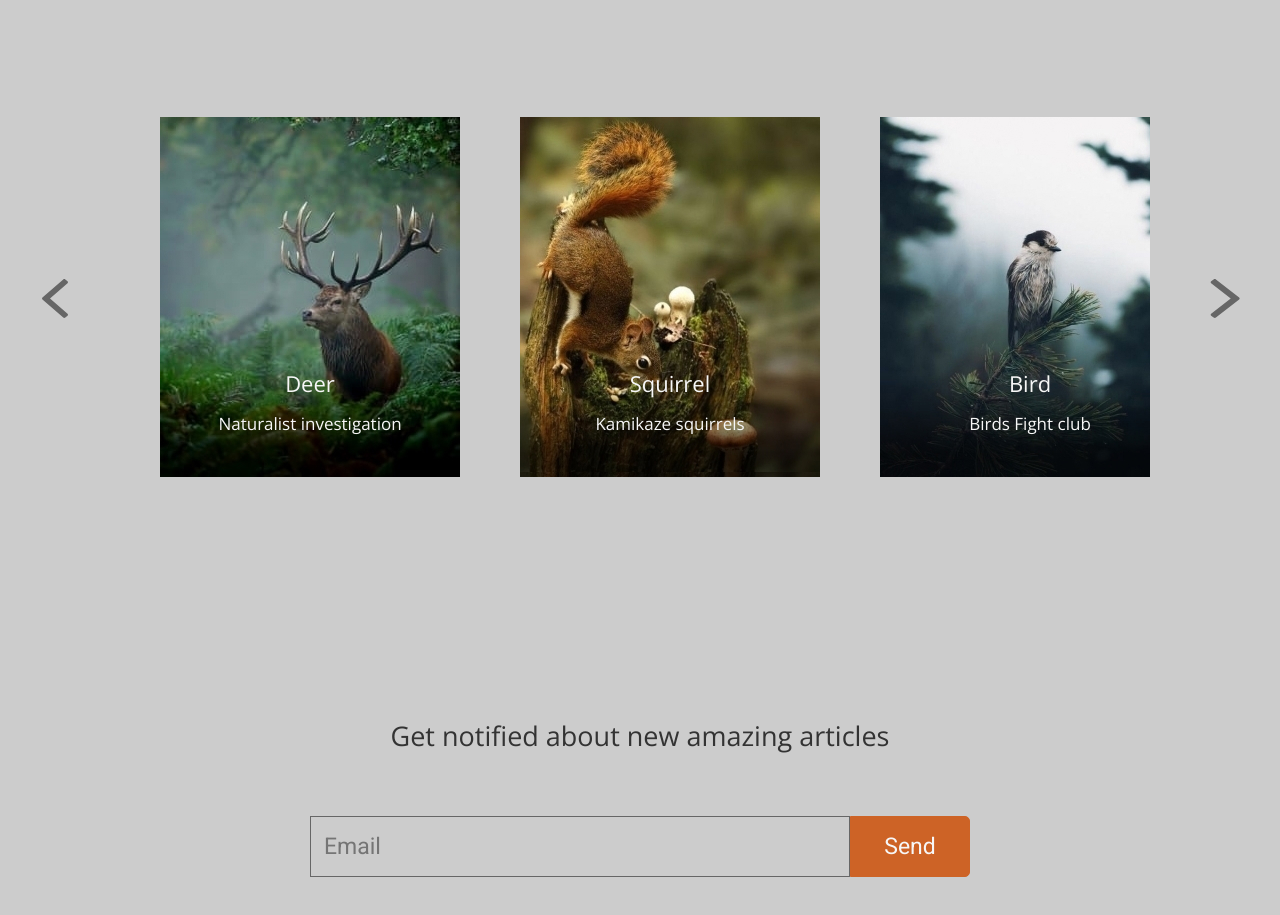
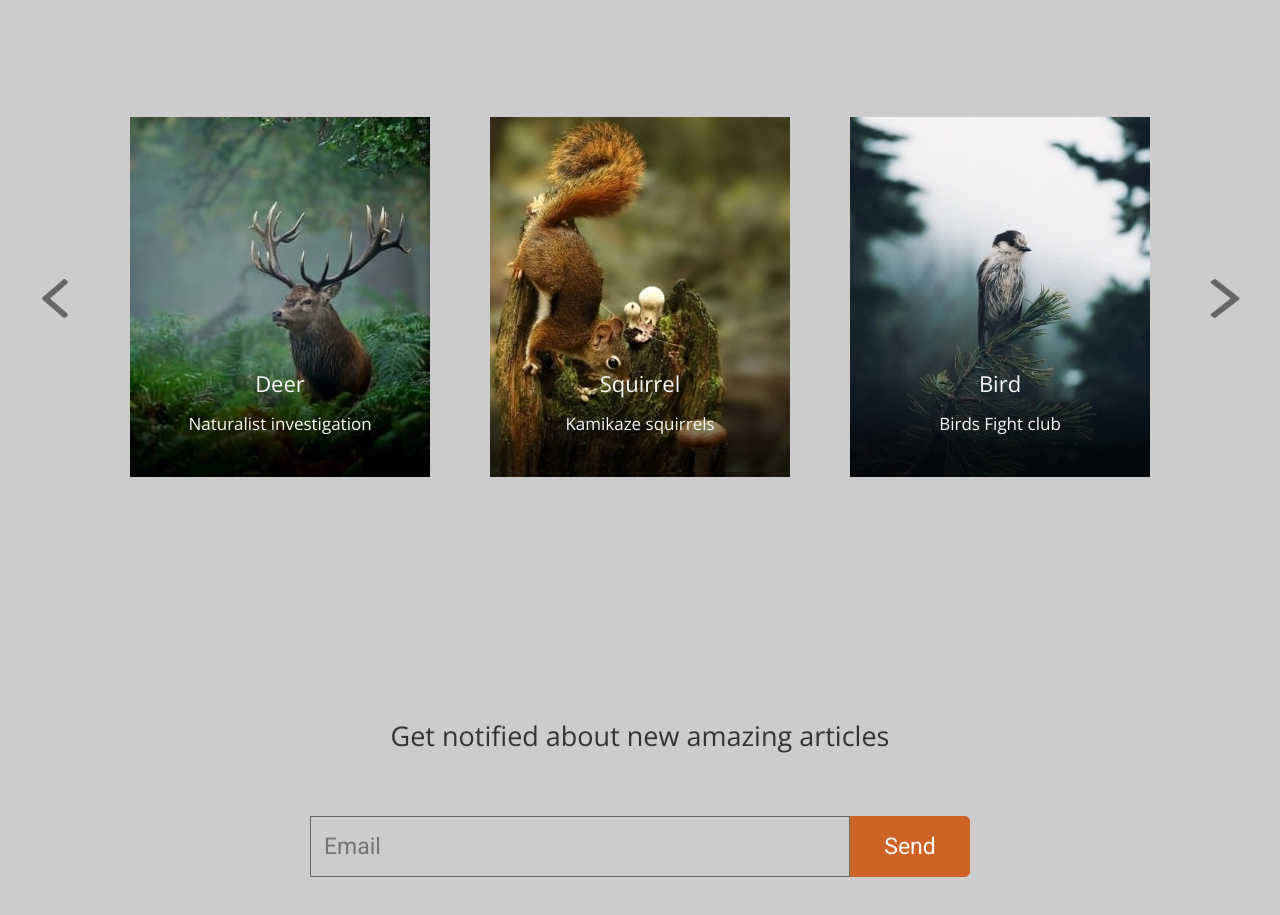
Before and after one commit to AlexE1987/virtual-piano, a plain HTML site: page wildlife/index.html in a window 1280 px wide. Shown: the part 1031-1946 px from the top of the page. Drawn offline with nearby package versions, Linux system fonts and the light colour scheme.

Commit message:
fix: slider-wrapper max-width

```diff
--- a/wildlife/style.css
+++ b/wildlife/style.css
@@ -218,7 +218,7 @@ main {
 
 /* slider styles start */
 .slider__wrapper {
-    width: 1200px;
+    max-width: 1200px;
     position: relative;
     margin: 0 auto;
 }
@@ -226,20 +226,16 @@ main {
 .slider-container {
     max-width: 1020px;
     margin: 0 auto;
-    padding: 0 30px;
-    overflow: hidden;
-    z-index: 10;
 }
 
 .slider-track {
     display: flex;
     overflow: hidden;
-    justify-content: space-evenly;
-    transition: 0.2s;
+    justify-content: space-between;
+
 }
 .slider-item {
-    position: relative;
-    padding: 0 30px 0 30px;
+    /* position: relative;     */
     height: 360px;
     width: 300px;
 }
```
